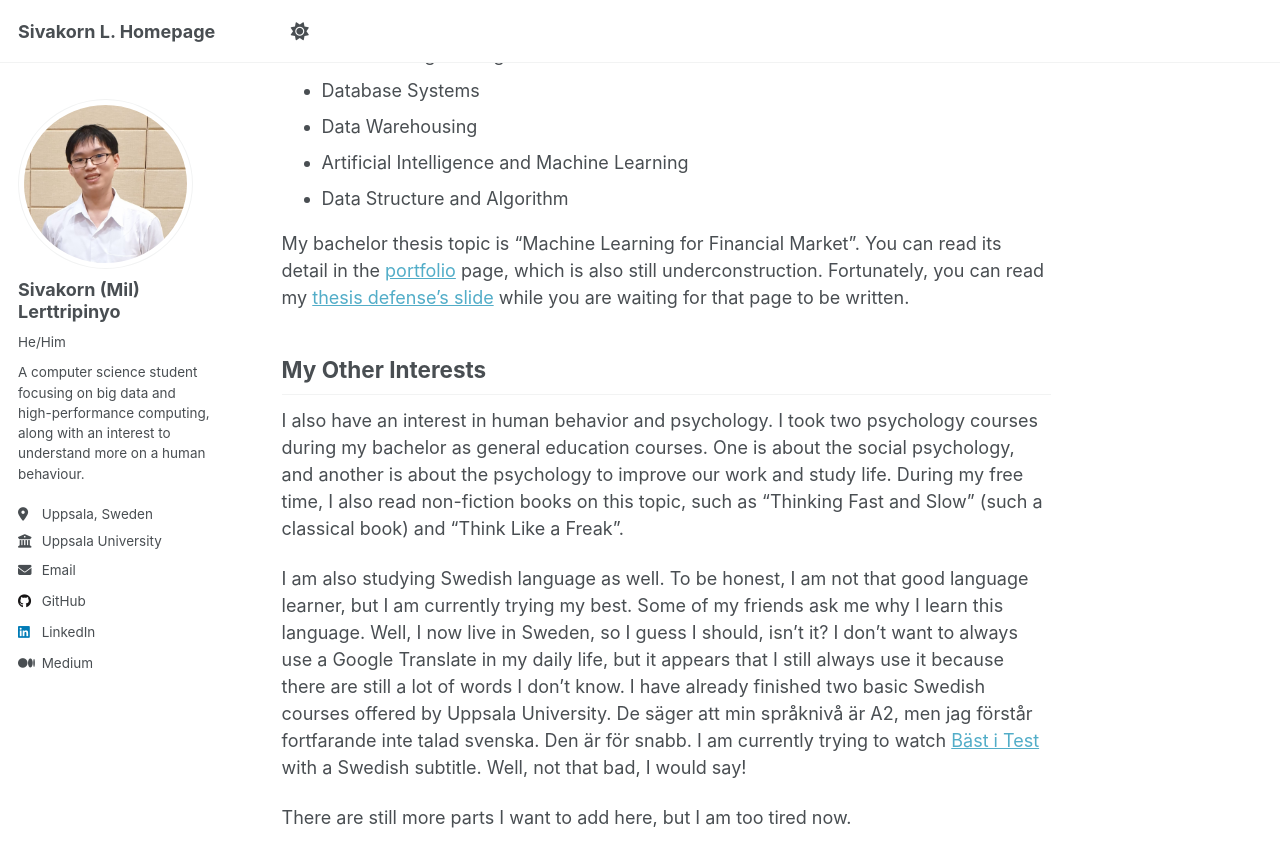
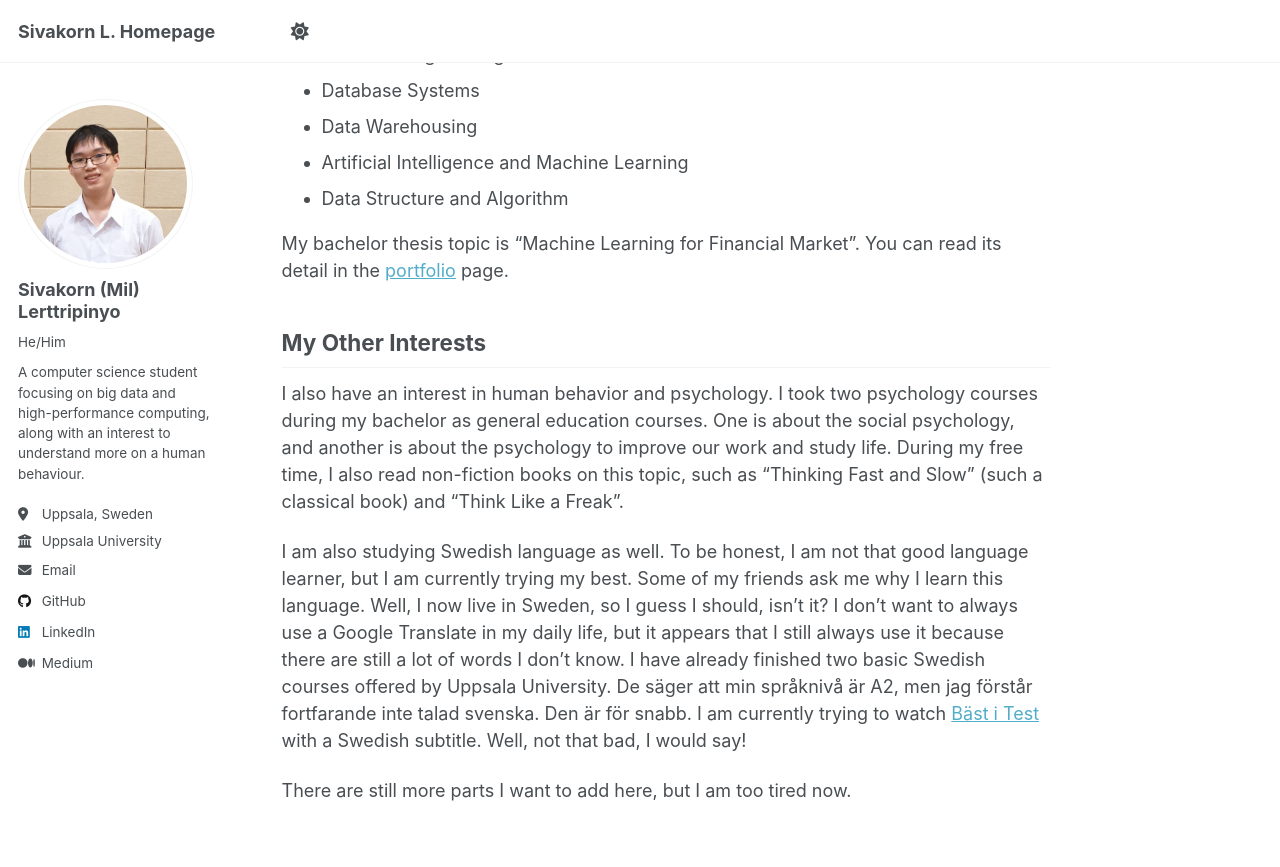
Before and after one commit to CaQtiml/caqtiml.github.io, a Jekyll site: the page built from _pages/about.md, in a window 1280 px wide and 900 px high, scrolled down 1227 px. Shown: the top 867 px of the window. Built offline with Jekyll 4.4.1, drawn with Linux system fonts in a browser that asks for light colours; a script that is not in the unit is left out.

Commit message:
minor edits to blogs and about page

```diff
--- a/_pages/about.md
+++ b/_pages/about.md
@@ -35,7 +35,7 @@ I also took some courses relating to Software Engineering and Data Science.
 - Artificial Intelligence and Machine Learning
 - Data Structure and Algorithm
 
-My bachelor thesis topic is "Machine Learning for Financial Market". You can read its detail in the [portfolio](/portfolio/) page, which is also still underconstruction. Fortunately, you can read my [thesis defense's slide](https://drive.google.com/file/d/1oBXmJiB0K7qM4DEo7563skMKwUgrEpkB/view) while you are waiting for that page to be written.
+My bachelor thesis topic is "Machine Learning for Financial Market". You can read its detail in the [portfolio](/portfolio/) page.
 
 My Other Interests
 --------------------
```
Also changed, not shown: _posts/2025-06-16-cache_coherency_1.md (+1 -1 lines), _posts/2025-06-19-cache-coherency_2.md (+1 -1 lines), _posts/2025-06-25-cache-coherency_3.md (+2 -2 lines), _posts/2025-07-05-gpu_1.md (+1 -1 lines).
